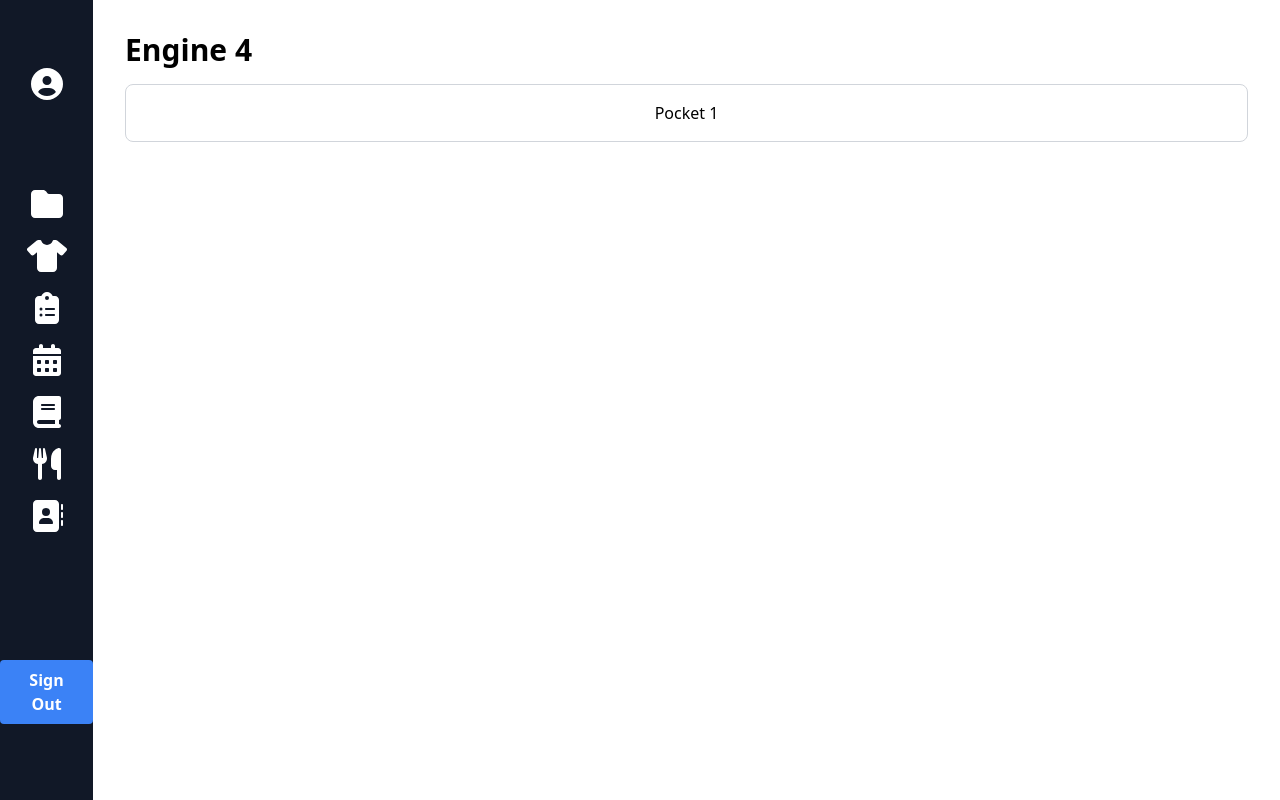
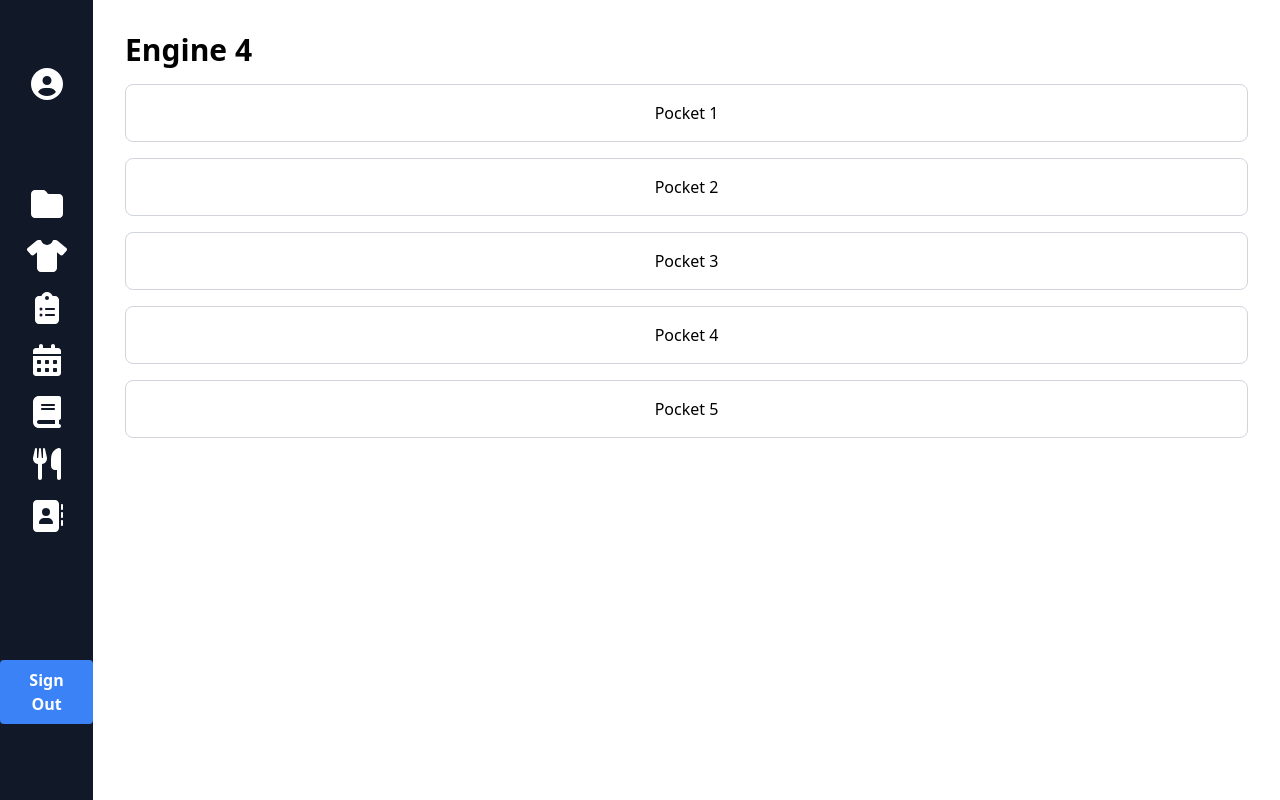
Before and after one commit to bmulley16/FirehallManager, a React (Vite) app: page /inventories/daily-equipment-inventories in a window 1280 px wide. Built offline with nearby package versions, Linux system fonts and the light colour scheme.

Commit message:
further styled the title of the administartion page

```diff
--- a/src/components/pockets.tsx
+++ b/src/components/pockets.tsx
@@ -321,13 +321,19 @@ export function Pockets(props: any) {
 
   const allComponents = pockets.map((pocket, index) => {
     const keys = Object.keys(pocket);
-    const components = keys.map((key) => (
-      <VehicleEquipmentComponent
-        key={`${index}-${key}`}
-        text={titles.find((title) => title.key === key)?.name ?? "Unknown Item"}
-        quantity={pocket[key]}
-      />
-    ));
+    const components = keys.map(
+      (key) => (
+        <VehicleEquipmentComponent
+          key={`${index}-${key}`}
+          text={
+            titles.find((title) => title.key === key)?.name ?? "Unknown Item"
+          }
+          quantity={pocket[key]}
+        />
+      ),
+      console.log(index)
+    );
+    console.log(index);
     return components;
   });
 
--- a/src/pages/administrationpage.tsx
+++ b/src/pages/administrationpage.tsx
@@ -7,8 +7,10 @@ export function AdministrationPage() {
     <div className="flex w-full h-screen ">
       <ProfileAside />
       <div className="flex flex-col w-full h-screen bg-[url('C:\Projects\FirehallManager\Images\paperBackground.jpg')] bg-center bg-cover">
-        <div className="h-2/3 w-full">
-          <h1>Find all of your administrative requirements here!</h1>
+        <div className="h-2/3 w-full flex justify-center items-center ">
+          <h1 className=" backdrop-blur-md p-6 text-gray-900 font-bold text-2xl rounded-md ">
+            Find all of your administrative requirements here!
+          </h1>
         </div>
         <div className="  flex flex-col gap-4 p-4 items-center">
           <Administration title="Leave Forms" />
--- a/src/pages/dailyEquipmentInventory.tsx
+++ b/src/pages/dailyEquipmentInventory.tsx
@@ -134,6 +134,10 @@ export function DailyInventory() {
           <h1 className="text-3xl font-bold">Engine 4</h1>
         </div>
         <Pockets text="Pocket 1"></Pockets>
+        <Pockets text="Pocket 2"></Pockets>
+        <Pockets text="Pocket 3"></Pockets>
+        <Pockets text="Pocket 4"></Pockets>
+        <Pockets text="Pocket 5"></Pockets>
       </div>
     </div>
   );
```
